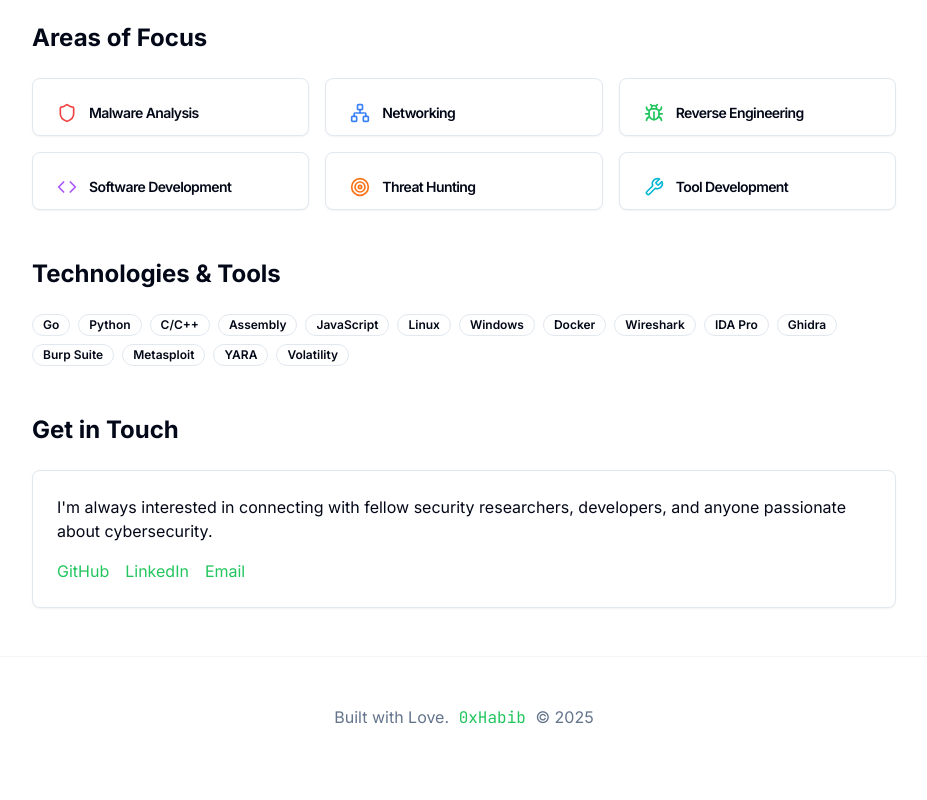
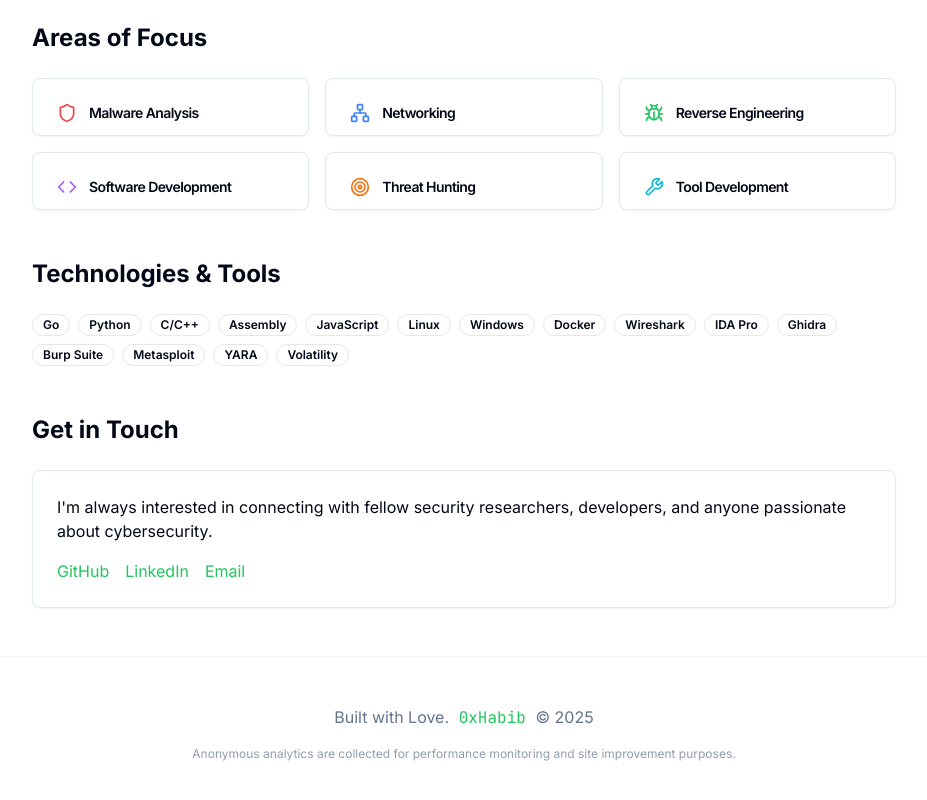
Before and after one commit to mohamedjawady/mohamedjawady.github.io, a Next.js app: page /about in a window 1280 px wide. Shown: the part 557-1357 px from the top of the page, without its empty margins (176-1103 px from the left). Before the commit the page ends 1335 px from the top, so only its background shows below. Built offline with nearby package versions, Linux system fonts and the light colour scheme.

Commit message:
added footer indicator

```diff
--- a/app/layout.tsx
+++ b/app/layout.tsx
@@ -6,7 +6,6 @@ import "katex/dist/katex.min.css"
 import { ThemeProvider } from "@/components/theme-provider"
 import { Header } from "@/components/header"
 import { Analytics } from "@vercel/analytics/next"
-import { SpeedInsights } from "@vercel/speed-insights/next"
 import { getCanonicalUrl } from "@/lib/url"
 
 const inter = Inter({ subsets: ["latin"], variable: "--font-inter" })
@@ -73,17 +72,19 @@ export default function RootLayout({
             <Header />
             <main>{children}</main>
             <footer className="border-t border-border/40 py-12 px-4">
-              <div className="max-w-6xl mx-auto text-center">
+              <div className="max-w-6xl mx-auto text-center space-y-4">
                 <p className="text-muted-foreground">
                   Built with Love.
                   <span className="text-green-500 font-mono"> 0xHabib </span>© 2025
+                </p>
+                <p className="text-xs text-muted-foreground/70">
+                  Anonymous analytics are collected for performance monitoring and site improvement purposes.
                 </p>
               </div>
             </footer>
           </div>
         </ThemeProvider>
         <Analytics />
-        <SpeedInsights />
       </body>
     </html>
   )
```
